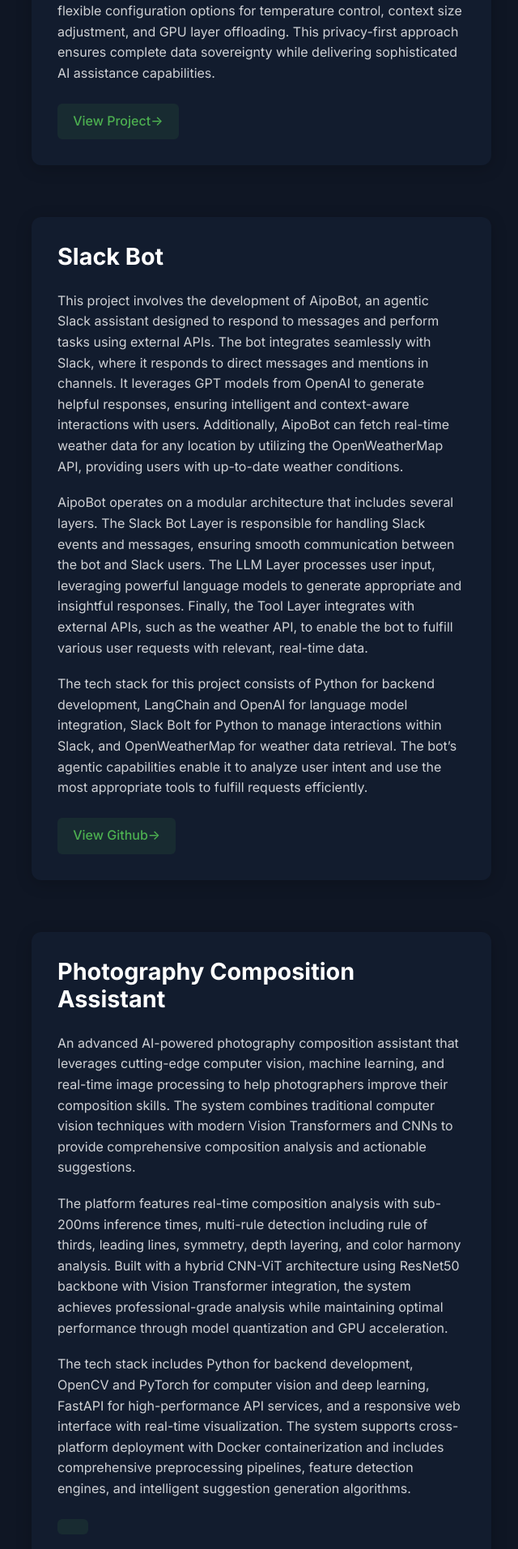
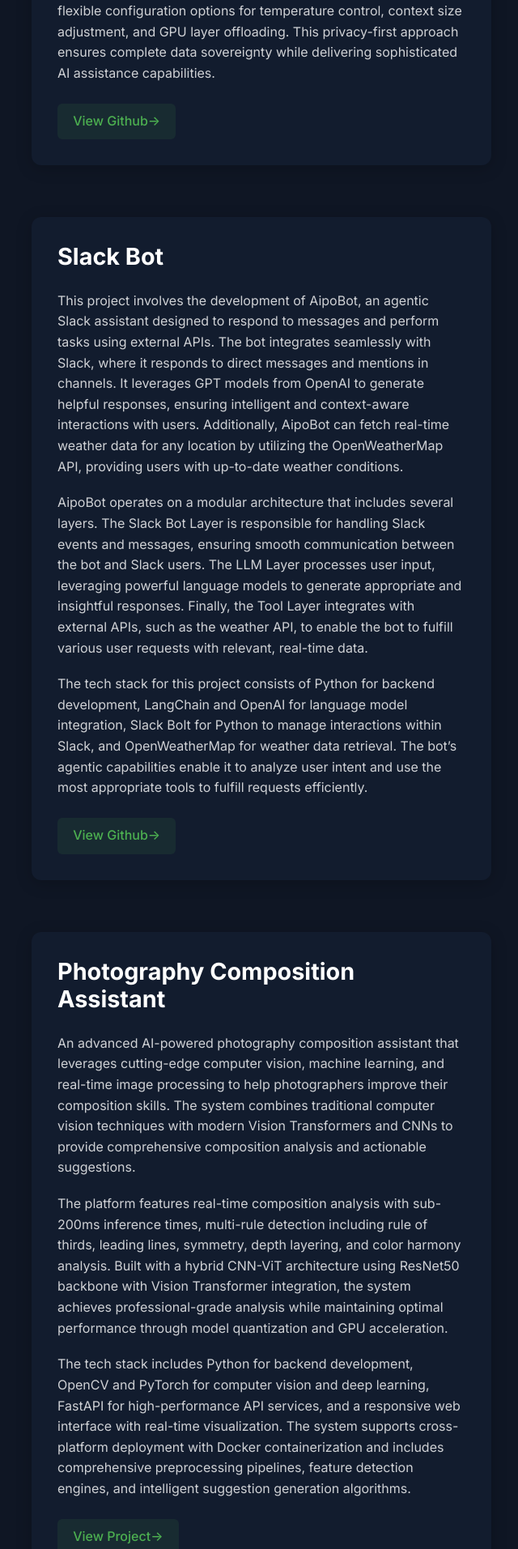
Before and after one commit to WillyOwl/personal_website, a React (Vite) app: page /projects in a window 1280 px wide. Shown: the part 847-2760 px from the top of the page at 81% size, without its empty margins (57-697 px from the left). Built offline with nearby package versions, Linux system fonts and the light colour scheme; the HTML template or start-up script is replaced by a standard one.

Commit message:
Fix typos in project page

```diff
--- a/src/pages/ProjectsPage.tsx
+++ b/src/pages/ProjectsPage.tsx
@@ -107,8 +107,8 @@ const ProjectsPage: React.FC = () => {
                 The tech stack consists of Python for core development, llama-cpp-python for model inference and GPU acceleration, and support for GGUF quantized models from popular families including Qwen, LLaMA, Mistral, and OpenChat. The system offers flexible configuration options for temperature control, context size adjustment, and GPU layer offloading. This privacy-first approach ensures complete data sovereignty while delivering sophisticated AI assistance capabilities.
                 </p>
               </ProjectDescription>
-              <ProjectButton href="/composition-assistant" target="_blank" rel="noopener noreferrer">
-                View Project <span>→</span>
+              <ProjectButton href="https://github.com/WillyOwl/Local_LLM" target="_blank" rel="noopener noreferrer">
+                View Github <span>→</span>
               </ProjectButton>
             </ProjectHeader>
           </ProjectCard>
@@ -161,8 +161,8 @@ const ProjectsPage: React.FC = () => {
                 </p>
 
               </ProjectDescription>
-              <ProjectButton href="" target="_blank" rel="noopener noreferrer">
-
+              <ProjectButton href="/composition-assistant" target="_blank" rel="noopener noreferrer">
+                View Project <span>→</span>
               </ProjectButton>
             </ProjectHeader>
           </ProjectCard>
```
